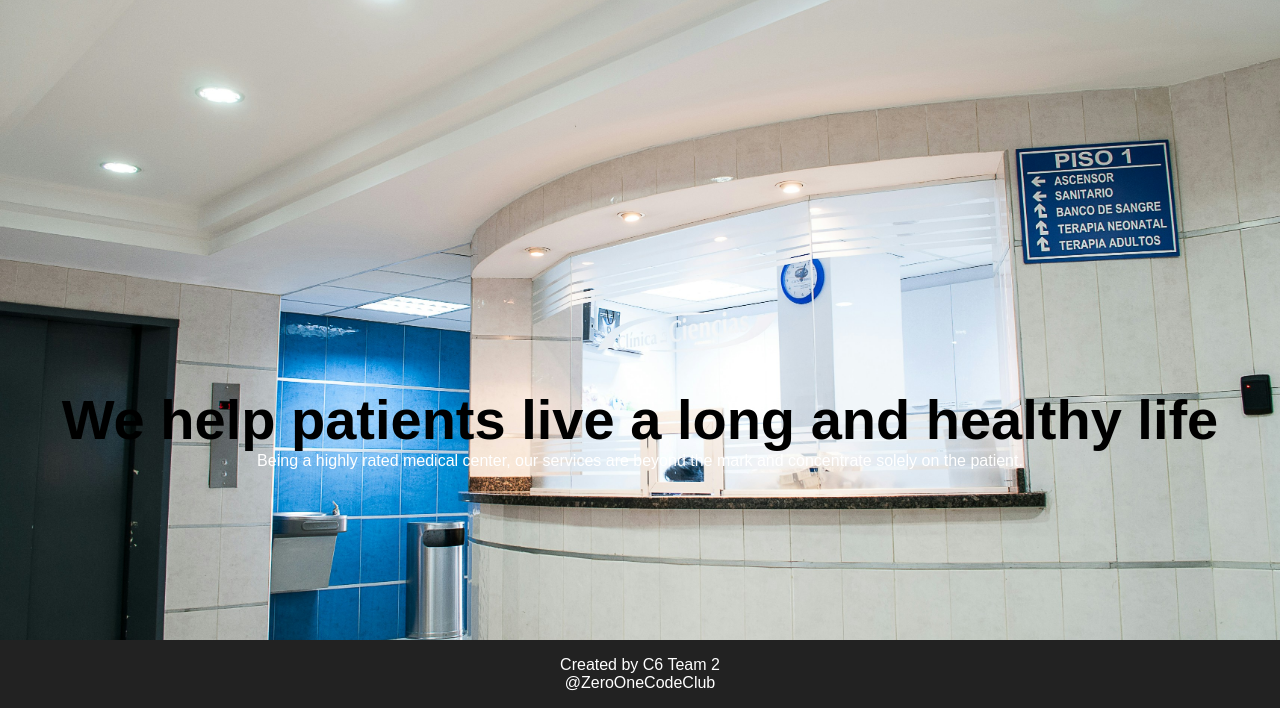
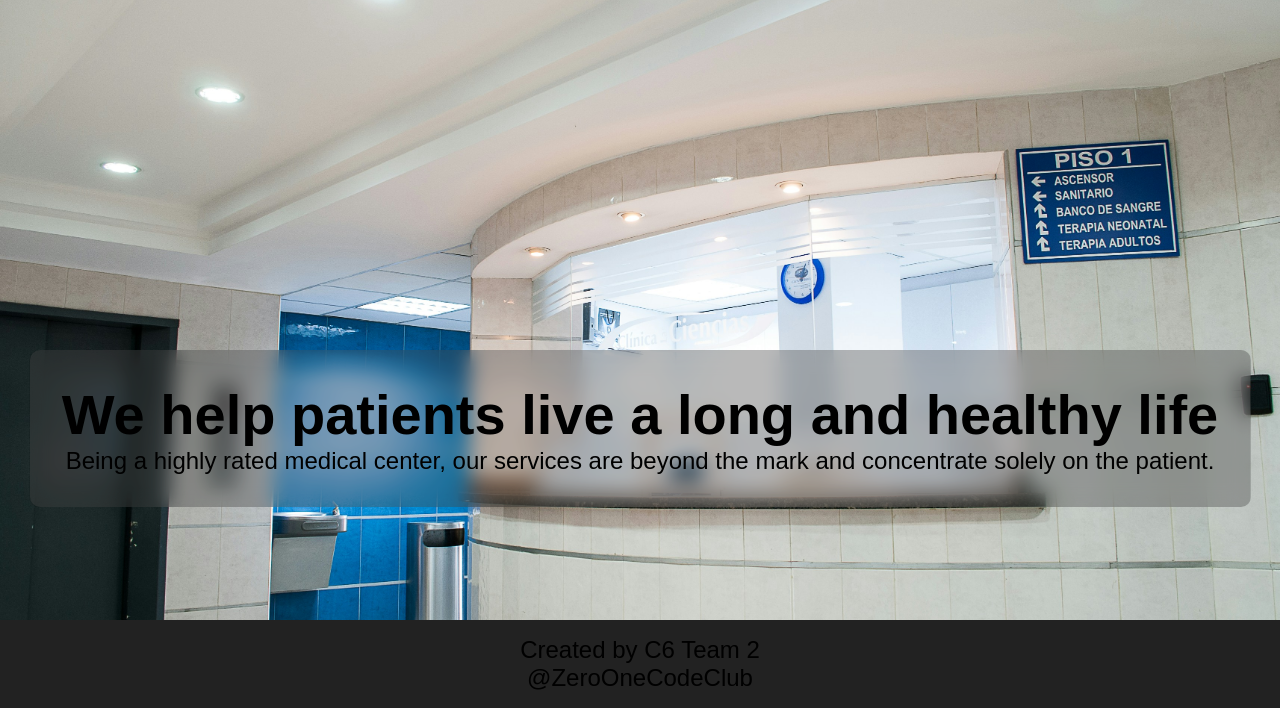
Before and after one commit to MonikaTammineni/ZOCC-Medical-Website, a plain HTML site: page index.html in a window 1280 px wide. Shown: the part 92-800 px from the top of the page. Drawn offline with Linux system fonts and the light colour scheme.

Commit message:
Update index.css
changes to headline and tagline

```diff
--- a/index.css
+++ b/index.css
@@ -1,3 +1,4 @@
+/* Resetting margin and padding, setting box-sizing */
 * {
   margin: 0;
   padding: 0;
@@ -64,19 +65,46 @@ section.home {
   background: url('index-bg.jpg') no-repeat center center/cover;
   text-align: center;
   color: white;
-  background-color: rgba(0, 0, 0, 0.5);
   padding-top: 30vh;
+  position: relative;
 }
 
-/* .text{
-  padding-bottom: 70rem;
-}  */
+.text-wrapper {
+  position: relative;
+  z-index: 1;
+}
 
+.blurred-overlay {
+  position: absolute;
+  top: 0;
+  left: 50%;
+  transform: translateX(-50%);
+  width: 100%;
+  height: 100%;
+  backdrop-filter: blur(10px);
+  background-color: rgba(0, 0, 0, 0.3);
+  z-index: -1;
+  border-radius: 10px; /* Optional: Add border radius for rounded corners */
+}
 
+.text {
+  position: relative;
+  padding: 2rem;
+  background: rgba(255, 255, 255, 0.1); /* Optional: Add background color for readability */
+  border-radius: 10px;
+}
 
+h1 {
+  color: black;
+  font-size: 3.5rem;
+}
+
+p {
+  color: black;
+  font-size: 1.5rem;
+}
 
 #About, #Mission {
-
   padding: 6em 1em 2em;
   background-color: white;
   text-align: center;
@@ -155,7 +183,6 @@ footer {
   z-index: 1000;
 }
 
-
 section.appointment {
   padding: 6em 1em 2em;
   background-color: white;
@@ -201,13 +228,3 @@ section.appointment {
 .appointment-form input[type="submit"]:hover {
   background-color: #555;
 }
-
-h1{
-  color: black;
-  font-size: 3.5rem;
-}
-
-p2{
-  color: black;
-  font-size: 1.5rem;
-}
```
